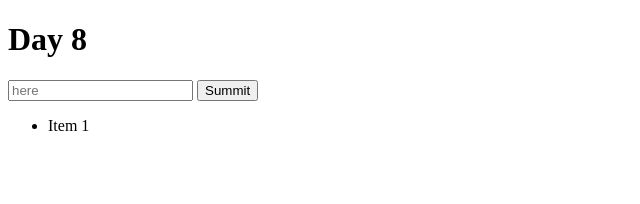
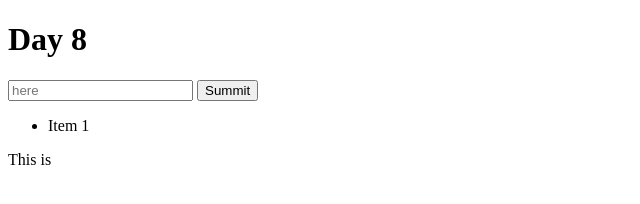
Before and after one commit to Ritboss/FEBCDay8, a plain HTML site: page index.html in a window 1280 px wide. Shown: the full height of the page, 0-640 px from the left. Drawn offline with Linux system fonts and the light colour scheme; no server answers.

Commit message:
feature : register

```diff
--- a/index.html
+++ b/index.html
@@ -19,7 +19,7 @@
         </ul>
     </div>
     <div id="titleList">
-
+        This is
     </div>
 
 
```
